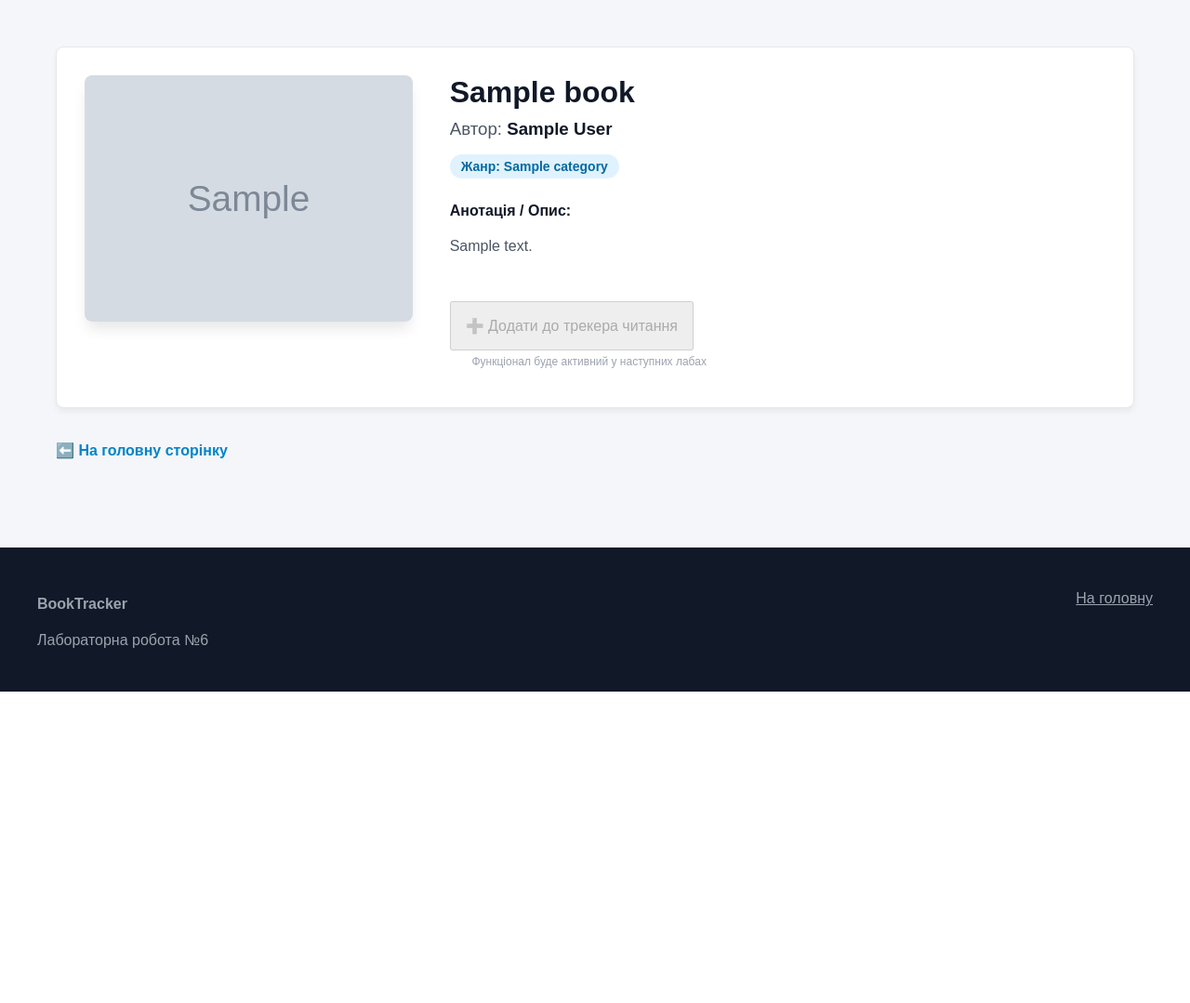
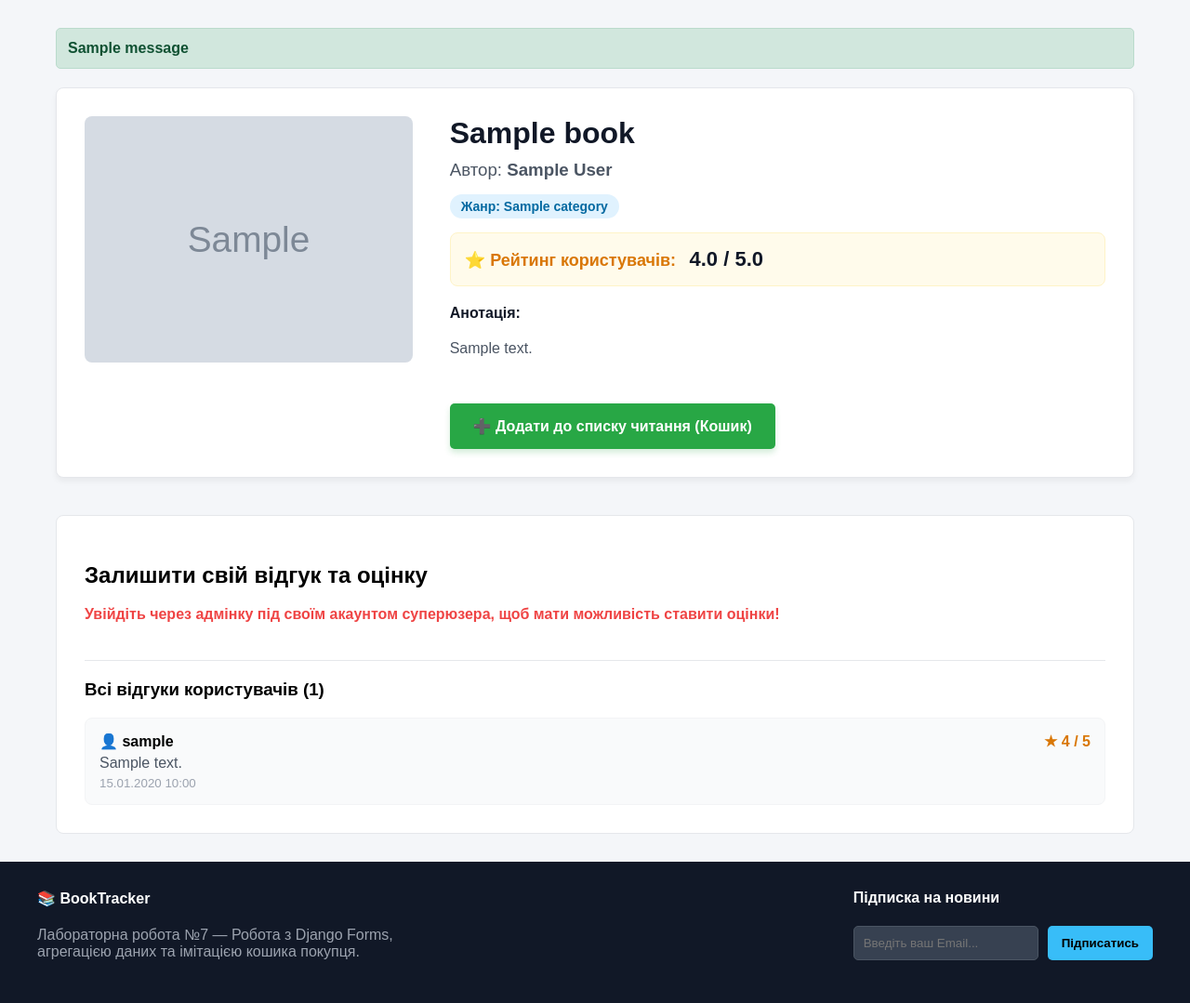
Before and after one commit to mysyniuk1-dot/django-books-project, a Django app: page /book/1/ in a window 1280 px wide. Shown: the part 56-1135 px from the top of the page at 93% size. Before the commit the page ends 800 px from the top, so only its background shows below. Run offline with Django 5.2, Linux system fonts and the light colour scheme; tables that the repository leaves empty hold one stand-in row (values such as "Sample post"); grey boxes marked "Sample" are stand-in pictures; one stand-in notice (Sample message) is shown.

Commit message:
Lab 7: Додано кошик, форму оцінки з розрахунком середнього балу та форму підписки на розсилку

```diff
--- a/core/urls.py
+++ b/core/urls.py
@@ -2,7 +2,8 @@ from django.contrib import admin
 from django.urls import path
 from django.conf import settings
 from django.conf.urls.static import static
-from shop.views import index_view, about_view, contacts_view, category_view, book_detail_view
+from shop.views import index_view, about_view, contacts_view, category_view, book_detail_view, add_to_tracker_view, \
+    user_tracker_view
 
 urlpatterns = [
     path('admin/', admin.site.urls),
@@ -11,8 +12,11 @@ urlpatterns = [
     path('contacts/', contacts_view, name='contacts'),
     path('category/<int:category_id>/', category_view, name='category'),
     path('book/<int:book_id>/', book_detail_view, name='book_detail'),
+
+    # Нові URL для Лаби 7:
+    path('book/<int:book_id>/add-to-tracker/', add_to_tracker_view, name='add_to_tracker'),
+    path('my-tracker/', user_tracker_view, name='user_tracker'),
 ]
 
-# Дозволяємо роботу з медіафайлами (картинками) під час розробки
 if settings.DEBUG:
     urlpatterns += static(settings.MEDIA_URL, document_root=settings.MEDIA_ROOT)
--- /dev/null
+++ b/shop/forms.py
@@ -0,0 +1,28 @@
+from django import forms
+from shop.models import Review, NewsletterSubscriber
+
+
+# Форма оцінки книги (товару)
+class ReviewForm(forms.ModelForm):
+    class Meta:
+        model = Review
+        fields = ['rating', 'text']
+        widgets = {
+            'rating': forms.Select(
+                choices=[(i, f"{i} ★") for i in range(1, 6)],
+                attrs={'style': 'padding: 8px; border-radius: 5px; width: 100%; border: 1px solid #ccc;'}
+            ),
+            'text': forms.Textarea(
+                attrs={'rows': 4, 'placeholder': 'Напишіть ваше враження про книгу...', 'style': 'padding: 10px; border-radius: 5px; width: 100%; border: 1px solid #ccc;'}
+            )}
+
+
+# Форма підписки на розсилку
+class NewsletterForm(forms.ModelForm):
+    class Meta:
+        model = NewsletterSubscriber
+        fields = ['email']
+        widgets = {
+            'email': forms.EmailInput(
+                attrs={'placeholder': 'Введіть ваш Email...', 'style': 'padding: 10px; border-radius: 5px; border: 1px solid #4b5563; background: #374151; color: white; width: 100%;'}
+            )}
--- a/shop/views.py
+++ b/shop/views.py
@@ -1,48 +1,133 @@
-from django.shortcuts import render, get_object_or_404
-from shop.models import Book, Category
+from django.shortcuts import render, get_object_or_404, redirect
+from django.contrib.auth.decorators import login_required
+from django.db.models import Avg
+from shop.models import Category, Book, Review, ReadingProgress
+from shop.forms import ReviewForm, NewsletterForm
 
 
-# 1. Головна сторінка
+# 1. Головна сторінка зі списком книг та формою підписки
 def index_view(request):
-    context = {
-        'title': 'Головна — Каталог',
-        'categories': Category.objects.all(),
-        'books': Book.objects.all(),
-    }
-    return render(request, 'index.html', context)
+    books = Book.objects.all().order_by('-created_at')
+    categories = Category.objects.all()
+
+    if request.method == 'POST':
+        newsletter_form = NewsletterForm(request.POST)
+        if newsletter_form.is_valid():  # <-- Виправлено синтаксис тут!
+            newsletter_form.save()
+            return redirect('index')
+    else:
+        newsletter_form = NewsletterForm()
+
+    return render(request, 'index.html', {
+        'books': books,
+        'categories': categories,
+        'newsletter_form': newsletter_form
+    })
 
 
-# 2. Сторінка конкретного жанру (категорії)
+# 2. Сторінка "Про нас"
+def about_view(request):
+    categories = Category.objects.all()
+    newsletter_form = NewsletterForm()
+    return render(request, 'about.html', {
+        'categories': categories,
+        'newsletter_form': newsletter_form
+    })
+
+
+# 3. Сторінка "Контакти"
+def contacts_view(request):
+    categories = Category.objects.all()
+    newsletter_form = NewsletterForm()
+    return render(request, 'contacts.html', {
+        'categories': categories,
+        'newsletter_form': newsletter_form
+    })
+
+
+# 4. Сторінка книг конкретного жанру
 def category_view(request, category_id):
     category = get_object_or_404(Category, id=category_id)
-    books_in_category = Book.objects.filter(category=category)
-
-    context = {
-        'title': f"Жанр: {category.name}",
+    books = category.books.all()
+    categories = Category.objects.all()
+    newsletter_form = NewsletterForm()
+    return render(request, 'category.html', {
         'category': category,
-        'categories': Category.objects.all(),
-        'books': books_in_category
-    }
-    return render(request, 'category.html', context)
+        'books': books,
+        'categories': categories,
+        'newsletter_form': newsletter_form
+    })
 
 
-# 3. Сторінка окремої книги (деталі товару)
+# 5. Детальна сторінка книги (з відгуками, формою оцінки та середнім балом)
 def book_detail_view(request, book_id):
     book = get_object_or_404(Book, id=book_id)
+    categories = Category.objects.all()
+    book_reviews = book.reviews.all()
 
-    context = {
-        'title': book.title,
+    # Рахуємо середню оцінку
+    avg_rating_data = book_reviews.aggregate(rating_avg=Avg('rating'))
+    average_rating = avg_rating_data['rating_avg']
+    if average_rating:
+        average_rating = round(average_rating, 1)
+    else:
+        average_rating = "Немає оцінок"
+
+    # Перевіряємо, чи книга вже додана в трекер поточного користувача
+    user_progress = None
+    if request.user.is_authenticated:
+        user_progress = ReadingProgress.objects.filter(user=request.user, book=book).first()
+
+    if request.method == 'POST':
+        if not request.user.is_authenticated:
+            return redirect('admin:index')
+        form = ReviewForm(request.POST)
+        if form.is_valid():
+            review = form.save(commit=False)
+            review.book = book
+            review.user = request.user
+            review.save()
+            return redirect('book_detail', book_id=book.id)
+    else:
+        form = ReviewForm()
+
+    return render(request, 'book_detail.html', {
         'book': book,
-        'categories': Category.objects.all(),
-    }
-    return render(request, 'book_detail.html', context)
+        'categories': categories,
+        'reviews': book_reviews,
+        'average_rating': average_rating,
+        'form': form,
+        'user_progress': user_progress,
+        'newsletter_form': NewsletterForm()
+    })
 
 
-# 4. Про нас
-def about_view(request):
-    return render(request, 'about.html', {'title': 'Про нас', 'categories': Category.objects.all()})
+# 6. Додавання/Оновлення книги в трекері читання (Кошик)
+@login_required
+def add_to_tracker_view(request, book_id):
+    book = get_object_or_404(Book, id=book_id)
+    if request.method == 'POST':
+        status = request.POST.get('status', 'plan')
+        progress, created = ReadingProgress.objects.get_or_create(
+            user=request.user,
+            book=book,
+            defaults={'status': status}
+        )
+        if not created:
+            progress.status = status
+            progress.save()
+
+    return redirect('book_detail', book_id=book.id)
 
 
-# 5. Контакти
-def contacts_view(request):
-    return render(request, 'contacts.html', {'title': 'Контакти', 'categories': Category.objects.all()})
+# 7. Сторінка перегляду особистого трекера
+@login_required
+def user_tracker_view(request):
+    my_progress = ReadingProgress.objects.filter(user=request.user).select_related('book')
+    categories = Category.objects.all()
+
+    return render(request, 'tracker_cart.html', {
+        'my_progress': my_progress,
+        'categories': categories,
+        'newsletter_form': NewsletterForm()
+    })
--- a/templates/base.html
+++ b/templates/base.html
@@ -12,7 +12,10 @@
         nav a:hover { color: #38bdf8; }
         .container { max-width: 1200px; margin: 30px auto; padding: 0 20px; flex: 1; width: 100%; box-sizing: border-box; }
         footer { background-color: #111827; color: #9ca3af; padding: 30px 40px; margin-top: auto; }
-        .footer-content { display: flex; justify-content: space-between; max-width: 1200px; margin: 0 auto; }
+        .footer-content { display: flex; justify-content: space-between; max-width: 1200px; margin: 0 auto; flex-wrap: wrap; gap: 30px; }
+        .alert { padding: 12px; margin-bottom: 20px; border-radius: 5px; font-weight: bold; }
+        .alert-success { background-color: #d1e7dd; color: #0f5132; border: 1px solid #badbcc; }
+        .alert-error { background-color: #f8d7da; color: #842029; border: 1px solid #f5c2c7; }
     </style>
 </head>
 <body>
@@ -32,23 +35,42 @@
                 </li>
                 <li><a href="/about/">Про нас</a></li>
                 <li><a href="/contacts/">Контакти</a></li>
+                {% if user.is_authenticated %}
+                    <li><a href="/my-tracker/" style="background:#0284c7; padding:8px 15px; border-radius:5px; color:white;">🛒 Мій Трекер</a></li>
+                {% endif %}
             </ul>
         </nav>
     </header>
 
     <div class="container">
+        {% if messages %}
+            {% for msg in messages %}
+                <div class="alert alert-{{ msg.tags }}">{{ msg }}</div>
+            {% endfor %}
+        {% endif %}
+
         {% block content %}{% endblock %}
     </div>
 
     <footer>
         <div class="footer-content">
-            <div><h4>BookTracker</h4><p>Лабораторна робота №6</p></div>
-            <div><p><a href="/" style="color:#9ca3af;">На головну</a></p></div>
+            <div style="max-width: 400px;">
+                <h4 style="color:white; margin-top:0;">📚 BookTracker</h4>
+                <p>Лабораторна робота №7 — Робота з Django Forms, агрегацією даних та імітацією кошика покупця.</p>
+            </div>
+
+            <div>
+                <h4 style="color:white; margin-top:0;">Підписка на новини</h4>
+                <form method="POST" action="{% url 'index' %}" style="display:flex; gap:10px;">
+                    {% csrf_token %}
+                    {{ newsletter_form.email }}
+                    <button type="submit" name="newsletter_submit" style="background:#38bdf8; border:none; padding:10px 15px; border-radius:5px; cursor:pointer; font-weight:bold;">Підписатись</button>
+                </form>
+            </div>
         </div>
     </footer>
 
     <script>
-        // Скрипт для показу жанрів при наведенні
         const parent = document.querySelector('nav li:nth-child(2)');
         const dropdown = document.getElementById('dropdown');
         parent.addEventListener('mouseenter', () => dropdown.style.display = 'flex');
--- a/templates/book_detail.html
+++ b/templates/book_detail.html
@@ -4,7 +4,7 @@
     <div style="display:flex; gap:40px; background:white; padding:30px; border-radius:8px; box-shadow:0 4px 6px rgba(0,0,0,0.05); border: 1px solid #e5e7eb; margin-top:20px; flex-wrap:wrap;">
         <div style="flex:1; min-width:300px; max-width:400px;">
             {% if book.image %}
-                <img src="{{ book.image.url }}" style="width:100%; border-radius:8px; box-shadow:0 10px 15px -3px rgba(0,0,0,0.1);" alt="">
+                <img src="{{ book.image.url }}" style="width:100%; border-radius:8px;">
             {% else %}
                 <div style="width:100%; height:400px; background:#e5e7eb; border-radius:8px; display:flex; align-items:center; justify-content:center; color:#9ca3af;">Обкладинка відсутня</div>
             {% endif %}
@@ -13,19 +13,65 @@
         <div style="flex:2; min-width:300px; display:flex; flex-direction:column; justify-content:space-between;">
             <div>
                 <h1 style="margin:0 0 10px 0; color:#111827;">{{ book.title }}</h1>
-                <h3 style="margin:0 0 20px 0; color:#4b5563; font-weight:normal;">Автор: <strong style="color:#111827;">{{ book.author }}</strong></h3>
-                <span style="background:#e0f2fe; color:#0369a1; padding:5px 12px; border-radius:20px; font-size:14px; font-weight:bold;">Жанр: {{ book.category.name }}</span>
+                <h3 style="margin:0 0 15px 0; color:#4b5563; font-weight:normal;">Автор: <strong>{{ book.author }}</strong></h3>
+                <span style="background:#e0f2fe; color:#0369a1; padding:5px 12px; border-radius:20px; font-size:14px; font-weight:bold; display:inline-block; margin-bottom:15px;">Жанр: {{ book.category.name }}</span>
 
-                <h4 style="margin:30px 0 10px 0; color:#111827;">Анотація / Опис:</h4>
-                <p style="color:#4b5563; line-height:1.6; font-size:16px;">{{ book.description|default:"Опис для цієї книги ще не додано." }}</p>
+                <div style="background:#fffbeb; border:1px solid #fef3c7; padding:15px; border-radius:8px; margin-bottom:20px;">
+                    <span style="font-size:18px; font-weight:bold; color:#d97706;">⭐ Рейтинг користувачів:</span>
+                    <span style="font-size:22px; font-weight:bold; color:#111827; margin-left:10px;">
+                        {% if average_rating %}{{ average_rating }} / 5.0{% else %}Ще немає оцінок{% endif %}
+                    </span>
+                </div>
+
+                <h4 style="margin:0 0 10px 0; color:#111827;">Анотація:</h4>
+                <p style="color:#4b5563; line-height:1.6; font-size:16px;">{{ book.description|default:"Опис відсутній." }}</p>
             </div>
 
-            <div style="margin-top:30px; max-width:300px;">
-                <button class="btn-buy" style="padding:15px; font-size:16px;" disabled>➕ Додати до трекера читання</button>
-                <p style="font-size:12px; color:#9ca3af; text-align:center; margin-top:5px;">Функціонал буде активний у наступних лабах</p>
+            <div style="margin-top:30px; max-width:350px;">
+                {% if in_tracker %}
+                    <button style="background-color:#6c757d; color:white; padding:15px; font-size:16px; border:none; border-radius:5px; width:100%; font-weight:bold;" disabled>✔️ Вже у вашому трекері</button>
+                {% else %}
+                    <a href="{% url 'add_to_tracker' book.id %}" style="background-color:#28a745; color:white; padding:15px; font-size:16px; text-decoration:none; border-radius:5px; display:block; text-align:center; font-weight:bold; box-shadow:0 4px 6px rgba(40,167,69,0.2);">➕ Додати до списку читання (Кошик)</a>
+                {% endif %}
             </div>
         </div>
     </div>
-    <br><br>
-    <a href="/" style="color:#0284c7; text-decoration:none; font-weight:bold;">⬅️ На головну сторінку</a>
+
+    <div style="margin-top:40px; background:white; padding:30px; border-radius:8px; border: 1px solid #e5e7eb;">
+        <h2>Залишити свій відгук та оцінку</h2>
+        {% if user.is_authenticated %}
+            <form method="POST" style="display:flex; flex-direction:column; gap:15px; max-width:600px;">
+                {% csrf_token %}
+                <div>
+                    <label style="font-weight:bold; display:block; margin-bottom:5px;">Ваша оцінка книги:</label>
+                    {{ review_form.rating }}
+                </div>
+                <div>
+                    <label style="font-weight:bold; display:block; margin-bottom:5px;">Текст відгуку:</label>
+                    {{ review_form.text }}
+                </div>
+                <button type="submit" name="review_submit" style="background:#0284c7; color:white; border:none; padding:12px 20px; border-radius:5px; font-weight:bold; cursor:pointer; align-self:flex-start;">Надіслати оцінку</button>
+            </form>
+        {% else %}
+            <p style="color:#ef4444; font-weight:bold;">Увійдіть через адмінку під своїм акаунтом суперюзера, щоб мати можливість ставити оцінки!</p>
+        {% endif %}
+
+        <hr style="margin:40px 0 20px 0; border:0; border-top:1px solid #e5e7eb;">
+
+        <h3>Всі відгуки користувачів ({{ reviews.count }})</h3>
+        <div style="display:flex; flex-direction:column; gap:15px;">
+            {% for r in reviews %}
+                <div style="background:#f9fafb; padding:15px; border-radius:8px; border:1px solid #f3f4f6;">
+                    <div style="display:flex; justify-content:space-between; margin-bottom:5px;">
+                        <strong>👤 {{ r.user.username }}</strong>
+                        <span style="color:#d97706; font-weight:bold;">★ {{ r.rating }} / 5</span>
+                    </div>
+                    <p style="margin:0; color:#4b5563;">{{ r.text }}</p>
+                    <small style="color:#9ca3af; display:block; margin-top:5px;">{{ r.created_at|date:"d.m.Y H:i" }}</small>
+                </div>
+            {% empty %}
+                <p style="color:#9ca3af;">Цю книгу ще ніхто не оцінював. Будьте першим!</p>
+            {% endfor %}
+        </div>
+    </div>
 {% endblock %}
```
Also changed, not shown: shop/admin.py (+25 -4 lines), shop/models.py (+24 -8 lines), templates/tracker_cart.html (added, +44 -0 lines), shop/migrations/0003_newslettersubscriber.py (added).
